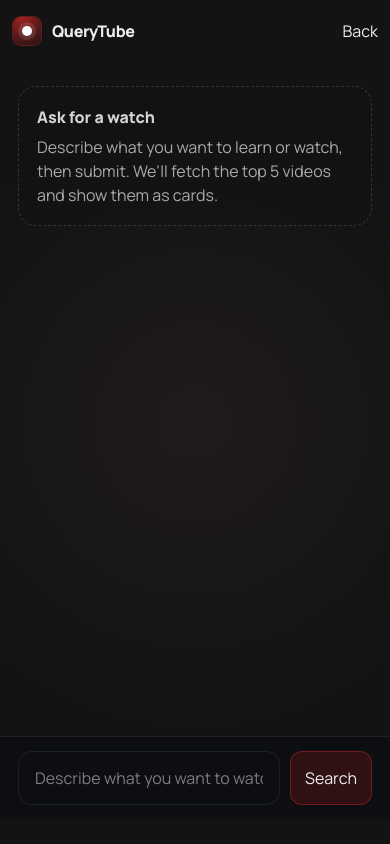
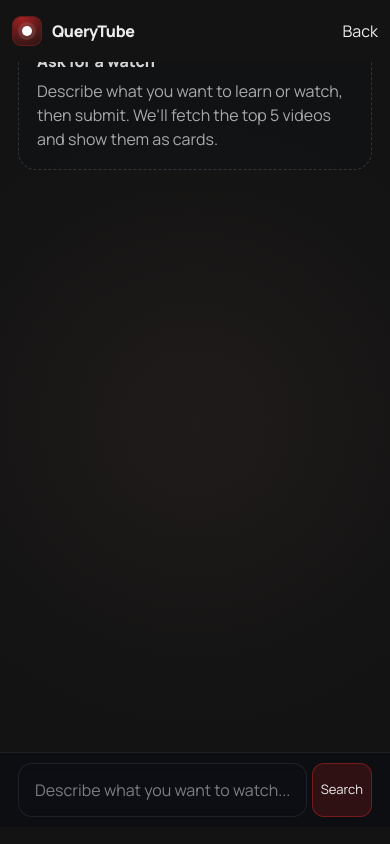
Before and after one commit to OyeyipoEmmanuel/querytube, a React (Vite) app: page /chat in a window 390 px wide. Built offline with nearby package versions, Linux system fonts and the light colour scheme.

Commit message:
fix:chatpage responsiveness

```diff
--- a/src/pages/ChatPage.tsx
+++ b/src/pages/ChatPage.tsx
@@ -71,7 +71,7 @@ export function ChatPage(): JSX.Element {
 
   return (
     <div className="pageChat">
-      <div className="py-4">
+      <div className="py-4 fixed w-full z-50 bg-[#141313]">
         <div
           className="md:px-8 px-3"
           style={{
--- a/src/styles.css
+++ b/src/styles.css
@@ -102,8 +102,9 @@ input {
 .btn {
   border: 1px solid var(--border);
   background: rgba(255, 255, 255, 0.03);
+  font-size: 13px;
   color: var(--text);
-  padding: 10px 14px;
+  padding: 4px 8px;
   border-radius: 12px;
   cursor: pointer;
   transition:
@@ -272,7 +273,7 @@ input {
 }
 
 .pageChat {
-  height: 97vh;
+  height: 98vh;
   display: flex;
   flex-direction: column;
 }
@@ -280,7 +281,7 @@ input {
 .chatBody {
   flex: 1;
   overflow: auto;
-  padding: 24px 0 16px;
+  padding: 30px 0 10px;
 }
 
 .resultsSummary {
@@ -420,7 +421,7 @@ input {
 }
 
 .chatInputBar {
-  padding: 14px 0;
+  padding: 10px 0;
   border-top: 1px solid var(--border);
   background: rgba(11, 13, 18, 0.65);
   backdrop-filter: blur(10px);
@@ -428,7 +429,7 @@ input {
 
 .chatInputRow {
   display: flex;
-  gap: 10px;
+  gap: 5px;
 }
 
 .chatInput {
@@ -438,11 +439,7 @@ input {
   border: 1px solid var(--border);
   background: rgba(12, 15, 22, 0.7);
   color: var(--text);
-}
-
-.chatInput:focus-visible {
-  outline: 2px solid var(--focus);
-  outline-offset: 2px;
+  outline: none;
 }
 
 .emptyState {
```
